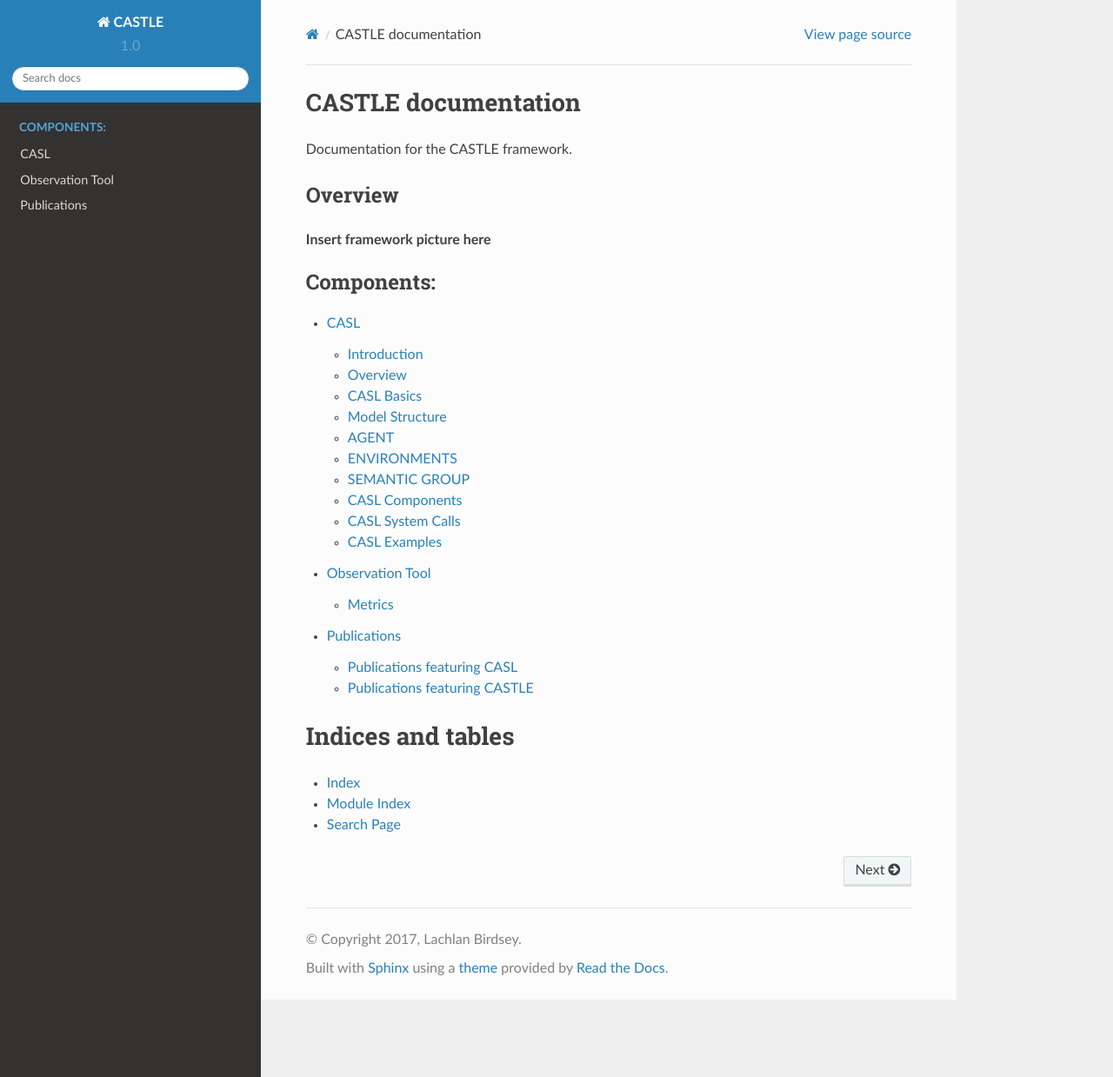
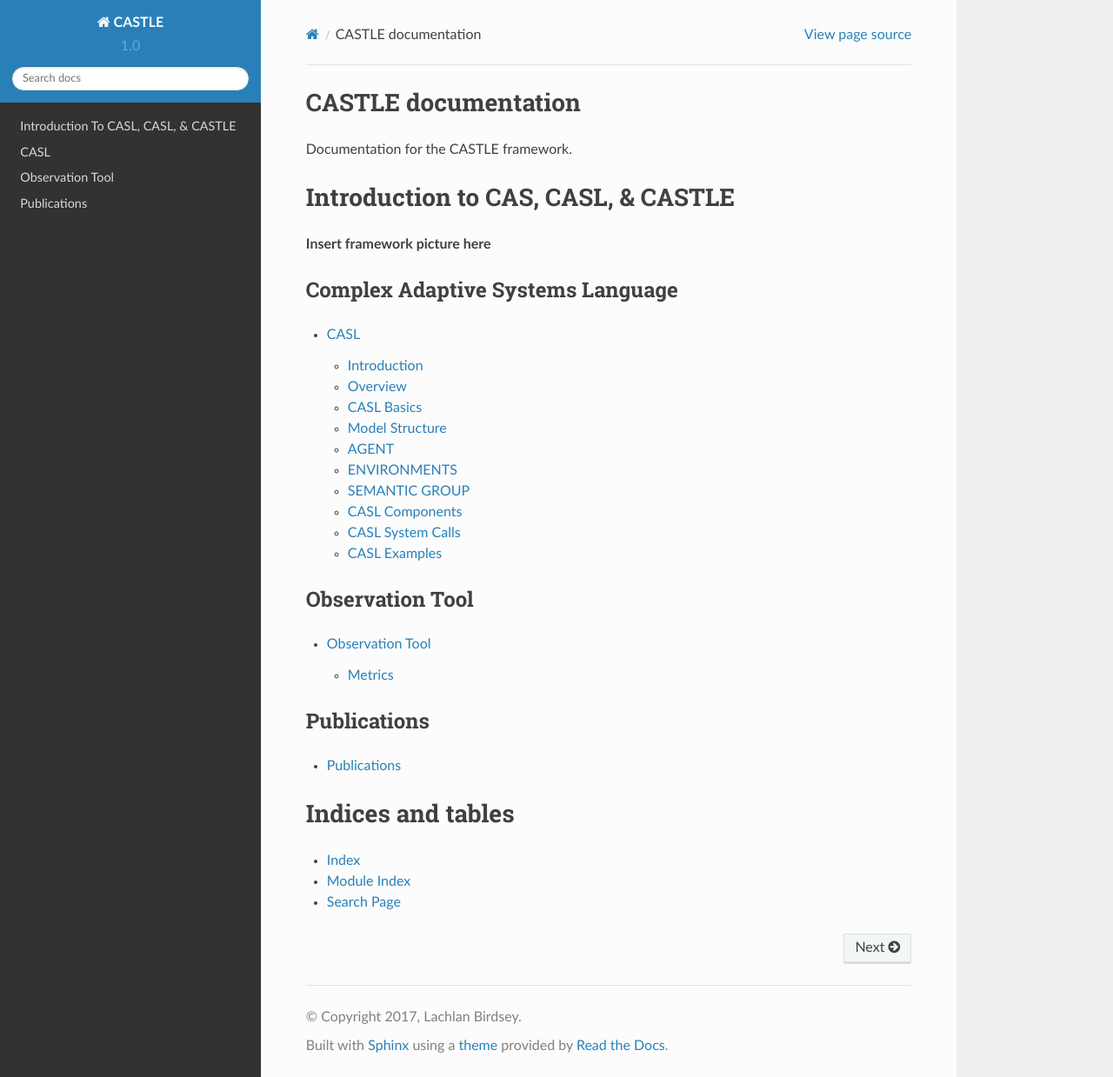
Before and after one commit to CASTLE-FWK/Documentation, a Sphinx documentation site: the page built from source/index.rst, in a window 1280 px wide and 1239 px high. Shown: the whole window at 87% size. Built offline with Sphinx 7.4.7 and the Read the Docs theme 2.0.0, drawn with Linux system fonts in a browser that asks for light colours.

Commit message:
more structure

```diff
--- a/source/CASL/CASL.rst
+++ b/source/CASL/CASL.rst
@@ -1,9 +1,5 @@
 CASL
 ==================================
-
-.. contents::
-	:depth: 2
-
 
 Introduction
 ------------
--- /dev/null
+++ b/source/Introduction.rst
@@ -0,0 +1,2 @@
+Introduction to CAS, CASL, & CASTLE
+====================================
--- a/source/Publications.rst
+++ b/source/Publications.rst
@@ -2,7 +2,7 @@
 ============
 
 Publications featuring CASL
-----------------------------
+------------------------------
 * `L. Birdsey, C. Szabo, K. Falkner: CASL: A Declarative Domain Specific Language For Modeling Complex Adaptive Systems, Winter Simulation Conference 2016 <https://scholar.google.com.au/scholar?cluster=12737184980596789335&hl=en&as_sdt=0,5>`_
 
 Publications featuring CASTLE
--- a/source/index.rst
+++ b/source/index.rst
@@ -7,20 +7,37 @@
 ==================================
 Documentation for the CASTLE framework.
 
-Overview
---------
+Introduction to CAS, CASL, & CASTLE
+====================================
+.. toctree::
+   :maxdepth: 2
+   :hidden:
+
+   Introduction To CASL, CASL, & CASTLE <Introduction.rst>
+
 **Insert framework picture here**
 
-
+Complex Adaptive Systems Language
+^^^^^^^^^^^^^^^^^^^^^^^^^^^^^^^^^^^
 .. toctree::
    :maxdepth: 2
-   :caption: Components:
-   :glob:
 
    CASL <CASL/CASL.rst>
+
+
+Observation Tool
+^^^^^^^^^^^^^^^^^
+.. toctree::
+   :maxdepth: 2
+
    Observation Tool <CASTLE/ObservationTool.rst>
-   Publications <Publications>
 
+Publications
+^^^^^^^^^^^^^
+.. toctree::
+   :maxdepth: 1
+
+   Publications <Publications.rst>
 
 
 Indices and tables
```
